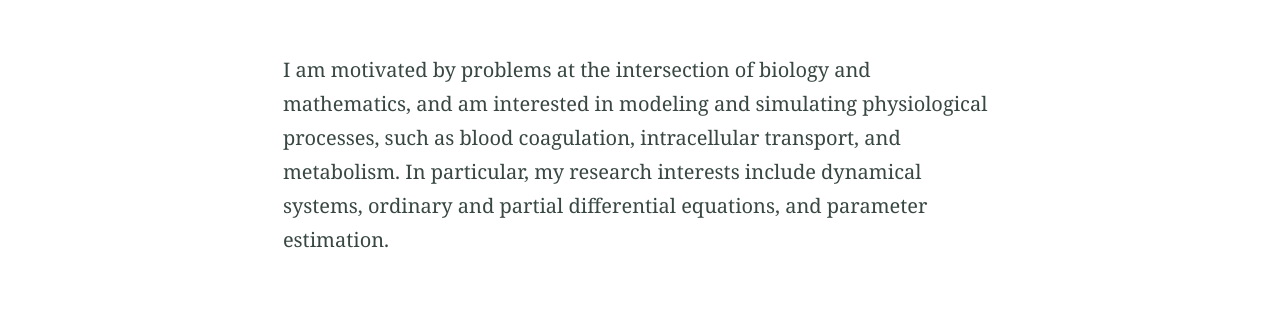
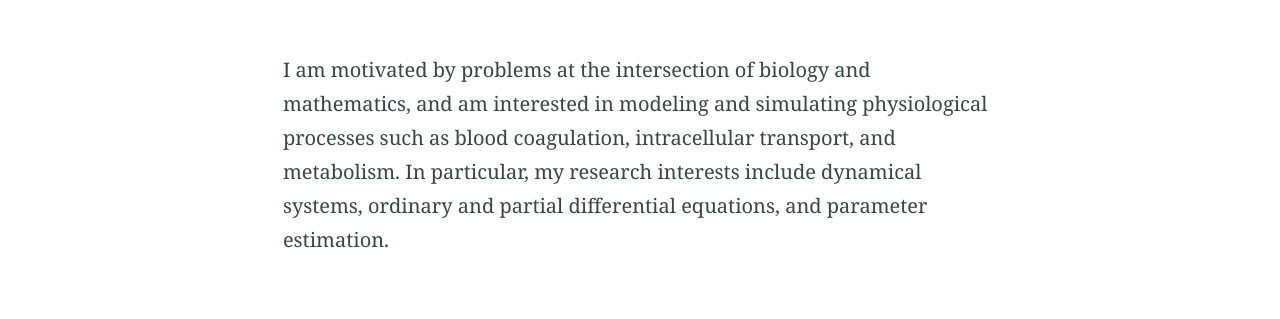
Before and after one commit to kathrynglink/annacnelson.github.io, a Jekyll site: the page built from research.md, in a window 1280 px wide. Shown: the part 390-709 px from the top of the page. Built offline with Jekyll 4.4.1, drawn with Linux system fonts in a browser that asks for light colours.

```diff
--- a/research.md
+++ b/research.md
@@ -7,7 +7,7 @@ feature_image: "https://annacnelson.github.io/DSC_0685.JPG"
 excerpt: "This."
 ---
 
-I am motivated by problems at the intersection of biology and mathematics, and am interested in modeling and simulating physiological processes, such as blood coagulation, intracellular transport, and metabolism. In particular, my research interests include dynamical systems, ordinary and partial differential equations, and parameter estimation.
+I am motivated by problems at the intersection of biology and mathematics, and am interested in modeling and simulating physiological processes such as blood coagulation, intracellular transport, and metabolism. In particular, my research interests include dynamical systems, ordinary and partial differential equations, and parameter estimation.
 <hr/>
 ### Publications
 * **A. C. Nelson** and A. L. Fogelson. "Towards understanding the effect of fibrinogen on fibrin gel formation." In preparation.
```
